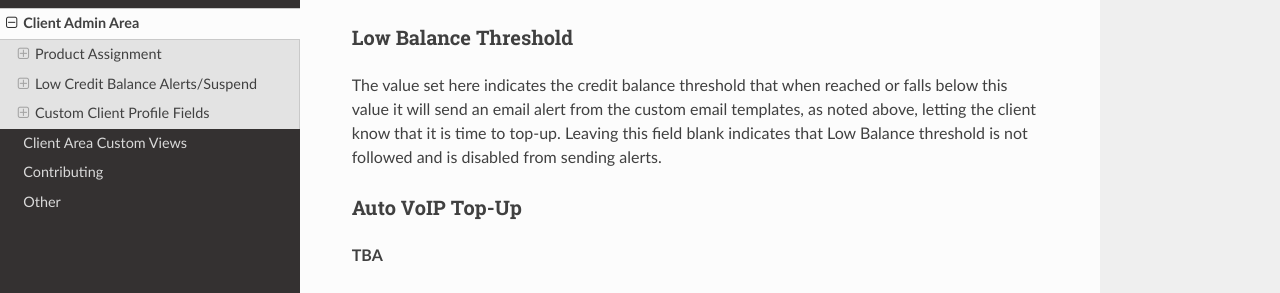
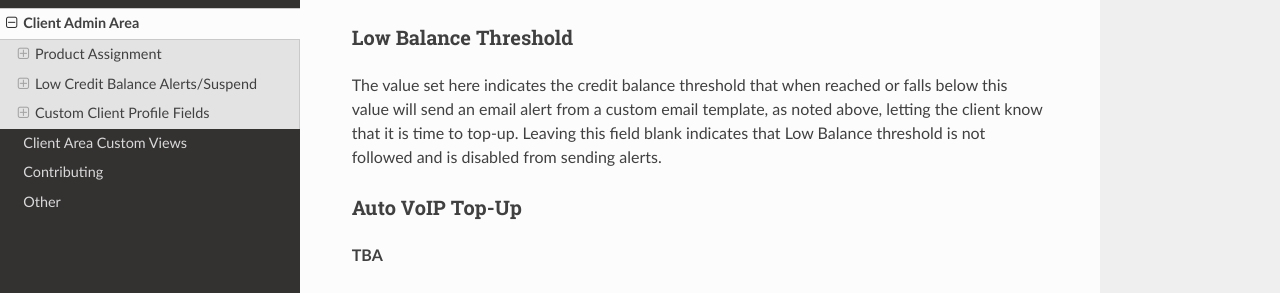
Before and after one commit to ictvoip/ictvoip-docs, a Sphinx documentation site: the page built from docs/source/clientadmin/clientadmin.rst, in a window 1280 px wide and 900 px high, scrolled down 9364 px. Shown: the part 182-475 px from the top of the window. Built offline with Sphinx 7.4.7 and the Read the Docs theme 2.0.0, drawn with Linux system fonts in a browser that asks for light colours; pages that are not in the unit, such as notebooks, are missing from menus.

Commit message:
Update clientadmin.rst

```diff
--- a/docs/source/clientadmin/clientadmin.rst
+++ b/docs/source/clientadmin/clientadmin.rst
@@ -278,7 +278,7 @@ Required to enable autosuspend "Has VoIP Service" to Yes. "Manual VoIP Suspend"
 Low Balance Threshold
 ***********************
 
-The value set here indicates the credit balance threshold that when reached or falls below this value it will send an email alert from the custom email templates, as noted above, letting the client know that it is time to top-up. Leaving this field blank indicates that Low Balance threshold is not followed and is disabled from sending alerts.
+The value set here indicates the credit balance threshold that when reached or falls below this value will send an email alert from a custom email template, as noted above, letting the client know that it is time to top-up. Leaving this field blank indicates that Low Balance threshold is not followed and is disabled from sending alerts.
 
 Auto VoIP Top-Up
 ******************
```
